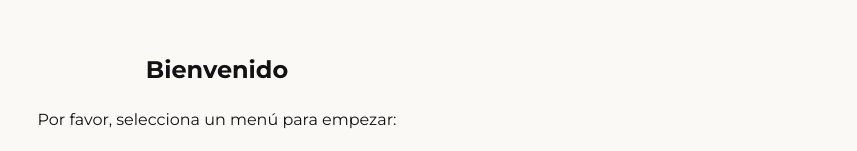
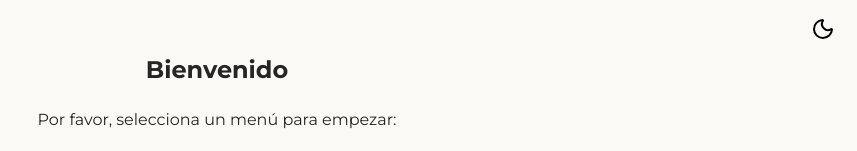
Before and after one commit to juanjosec5/lightweight-menu, a Vue app: page / in a window 1280 px wide. Shown: the top 151 px of the page, without its empty margins (423-1280 px from the left). Built offline with nearby package versions, Linux system fonts and the light colour scheme.

Commit message:
added light/dark mode functionality

```diff
--- a/package.json
+++ b/package.json
@@ -10,6 +10,7 @@
     "deploy": "gh-pages -d dist"
   },
   "dependencies": {
+    "lucide-vue-next": "^0.541.0",
     "vue": "^3.5.18"
   },
   "devDependencies": {
--- a/public/menus/coma-taco.json
+++ b/public/menus/coma-taco.json
@@ -12,7 +12,7 @@
   "categories": [
     {
       "id": "entrantes",
-      "label": "Entrantes",
+      "label": "Entradas",
       "items": [
         {
           "id": "caldo-birria",
@@ -162,7 +162,7 @@
     },
     {
       "id": "postres",
-      "label": "Siempre hay espacio para el postre",
+      "label": "Postres",
       "items": [
         {
           "id": "churros",
--- a/src/App.vue
+++ b/src/App.vue
@@ -1,8 +1,9 @@
 <script setup lang="ts">
-  import { ref } from "vue";
   import { useMenu } from "@/composables/useMenu";
   import { useMenuFromUrl } from "@/composables/useMenuFromUrl";
+  import { useTheme } from "@/composables/useTheme";
   import MenuCategory from "@/components/MenuCategory.vue";
+  import { Sun, Moon } from "lucide-vue-next"
 
   const KNOWN_MENUS = [
     "oda-bogota",
@@ -14,10 +15,15 @@
   ];
   const { menuId, invalidMenu, isMissingParam } = useMenuFromUrl(KNOWN_MENUS);
   const { data, loading, error, reload } = useMenu(menuId);
+const { isDark, toggle } = useTheme()
+
 </script>
 
 <template>
   <main class="wrap">
+  <button class="theme-toggle" @click="toggle">
+    <component :is="isDark ? Sun : Moon" :size="24" />
+  </button>
     <section v-if="isMissingParam" class="welcome">
       <h2>Bienvenido</h2>
       <p>Por favor, selecciona un menú para empezar:</p>
@@ -78,6 +84,16 @@
 </template>
 
 <style scoped>
+.theme-toggle {
+  position: fixed;
+  top: 1rem;
+  right: 1rem;
+  background: transparent;
+  outline: none;
+  border: none;
+
+}
+
   .wrap {
     max-width: 780px;
     margin: auto;
@@ -92,16 +108,16 @@
 
   .sub {
     margin: 0.25rem 0;
-    color: #444;
+    color: var(--bg);
   }
 
   .desc {
     margin: 0.25rem 0 1rem;
-    color: #555;
+    color: var(--bg);
   }
 
   .muted {
-    color: #777;
+    color: var(--bg);
   }
 
   .error {
--- a/src/components/MenuCategory.vue
+++ b/src/components/MenuCategory.vue
@@ -31,46 +31,61 @@
 
   const expanded = ref(false);
   const bodyEl = ref<HTMLElement | null>(null);
+  const btnEl = ref<HTMLElement | null>(null);
   const isAnimating = ref(false);
-  const TRANSITION_MS = 350; // match your CSS duration
 
   function openBody() {
-  const el = bodyEl.value
-  if (!el) return
-  isAnimating.value = true
-  el.style.marginTop = "1.5rem"
-  el.style.maxHeight = el.scrollHeight + "px"
+    const el = bodyEl.value;
+
+    if (!el) return;
+
+    isAnimating.value = true;
+    el.style.marginTop = "1.5rem";
+    el.style.maxHeight = el.scrollHeight + "px";
     // Allow natural growth after it opens
-  el.addEventListener("transitionend", onAfterOpen, { once: true })
+    el.addEventListener("transitionend", onAfterOpen, { once: true });
+
+    btnEl.value?.focus();
   }
 
-function onAfterOpen(e: Event) {
-  const el = bodyEl.value
-  if (!el) return
-  el.style.maxHeight = "none"
-  isAnimating.value = false
+  function onAfterOpen() {
+    const el = bodyEl.value;
+
+    if (!el) return;
+
+    el.style.maxHeight = "none";
+    isAnimating.value = false;
+
+    btnEl.value?.focus();
   }
 
   function closeBody() {
-  const el = bodyEl.value
-  if (!el) return
-  isAnimating.value = true
+    const el = bodyEl.value;
+    if (!el) return;
+    isAnimating.value = true;
     // If currently 'none', fix to current px so we can animate down
     if (el.style.maxHeight === "none") {
-    el.style.maxHeight = el.scrollHeight + "px"
+      el.style.maxHeight = el.scrollHeight + "px";
     }
     // Force reflow to ensure transition kicks in
-  void el.offsetHeight
-  el.style.marginTop = "0"
-  el.style.maxHeight = "0px"
-  el.addEventListener("transitionend", () => { isAnimating.value = false }, { once: true })
+    void el.offsetHeight;
+    el.style.marginTop = "0";
+    el.style.maxHeight = "0px";
+    el.addEventListener(
+      "transitionend",
+      () => {
+        isAnimating.value = false;
+      },
+      { once: true }
+    );
+    btnEl.value?.focus();
   }
 
+  function toggleContent() {
+    if (isAnimating.value) return;
 
-function toggleContent() {
-  if (isAnimating.value) return           // ← guard against double-clicks
-  expanded.value = !expanded.value
-  expanded.value ? openBody() : closeBody()
+    expanded.value = !expanded.value;
+    expanded.value ? openBody() : closeBody();
   }
 </script>
 
@@ -83,6 +98,7 @@ function toggleContent() {
         :aria-label="`Mostrar menu de ${category.label}`"
         :aria-expanded="expanded"
         :disabled="isAnimating"
+        ref="btnEl"
       >
         <span :class="['arrow', { 'arrow--expanded': expanded }]">&#8595;</span>
         <h3 class="cat__title-text">
@@ -136,14 +152,14 @@ function toggleContent() {
   .arrow {
     font-size: 1.5rem;
     position: absolute;
-    top: 0.6rem;
+    top: 0.8rem;
     right: 2rem;
     cursor: pointer;
     transition: transform 0.5s ease;
 
     &--expanded {
       transform: rotate(180deg);
-      transition: transform 0.3s ease;
+      transition: transform 0.5s ease;
     }
   }
 
@@ -163,7 +179,7 @@ function toggleContent() {
       gap: 1.5rem;
       max-height: 0;
       overflow: hidden;
-      transition: max-height 0.6s ease, margin-top 0.6s ease;
+      transition: max-height 0.5s ease, margin-top 0.5s ease;
     }
   }
 
@@ -174,8 +190,10 @@ function toggleContent() {
     justify-content: space-between;
     cursor: pointer;
     background: transparent;
-    border: 2px solid #121212;
-    padding: 0.5rem 0.75rem;
+    border: 2px solid var(--bg);
+    color: var(--bg);
+    padding: 0.75rem;
+    border-radius: .25rem;
     text-align: left;
 
     &-text {
@@ -184,16 +202,16 @@ function toggleContent() {
     }
 
     &:hover {
-      background-color: color.adjust(#faf9f6, $lightness: -10%);
+      background-color: var(--action);
     }
 
     &:active {
-      background-color: color.adjust(#faf9f6, $lightness: -15%);
+      background-color: var(--action);
     }
 
     &:focus {
-      outline: 3px solid #121212;
-      background-color: color.adjust(#faf9f6, $lightness: -15%);
+      outline: 3px solid var(--bg);
+      background-color: var(--action);
       outline-offset: 2px;
     }
   }
--- a/src/components/MenuItem.vue
+++ b/src/components/MenuItem.vue
@@ -40,7 +40,7 @@
     grid-template-columns: 1fr auto;
     gap: 12px;
     padding: 14px 0;
-    border-bottom: 1px solid #a3a3a3;
+    border-bottom: 1px solid var(--bg);
 
     &__body {
       display: flex;
@@ -54,11 +54,12 @@
   .item__title {
     margin: 0 0 4px;
     font-weight: 600;
+    font-size: 1.1rem;
   }
   .item__ingredients,
   .item__desc {
     margin: 0 0 6px;
-    color: #555;
+    color: hsla(var(--bg), .7);
     text-align: left;
   }
   .item__price {
--- /dev/null
+++ b/src/composables/useTheme.ts
@@ -0,0 +1,53 @@
+// src/composables/useTheme.ts
+import { ref, onMounted, computed, onBeforeUnmount } from "vue"
+
+export type Theme = "light" | "dark" | "system"
+
+export function useTheme() {
+  const theme = ref<Theme>("system")
+  let mql: MediaQueryList | null = null
+
+  const apply = (t: Theme) => {
+    const root = document.documentElement
+    if (t === "system") {
+      root.removeAttribute("data-theme")
+      localStorage.removeItem("theme")
+    } else {
+      root.setAttribute("data-theme", t)
+      localStorage.setItem("theme", t)
+    }
+    theme.value = t
+  }
+
+  const prefersDark = computed(() =>
+    typeof window !== "undefined"
+      ? window.matchMedia?.("(prefers-color-scheme: dark)")?.matches ?? false
+      : false
+  )
+
+  const effective = computed<Exclude<Theme, "system">>(() =>
+    theme.value === "system" ? (prefersDark.value ? "dark" : "light") : theme.value
+  )
+
+  const isDark = computed(() => effective.value === "dark")
+
+  onMounted(() => {
+    const saved = (localStorage.getItem("theme") as Theme) || "system"
+    apply(saved)
+    // keep in sync if OS theme changes while on "system"
+    mql = window.matchMedia("(prefers-color-scheme: dark)")
+    const handler = () => {
+      if (theme.value === "system") {
+        const root = document.documentElement
+        if (mql!.matches) root.removeAttribute("data-theme") // media query takes over
+        else root.removeAttribute("data-theme")
+      }
+    }
+    mql.addEventListener?.("change", handler)
+    onBeforeUnmount(() => mql?.removeEventListener?.("change", handler))
+  })
+
+  const toggle = () => apply(isDark.value ? "light" : "dark")
+
+  return { theme, effective, isDark, apply, toggle }
+}
--- a/src/style.css
+++ b/src/style.css
@@ -19,8 +19,9 @@ body {
   place-items: flex-start;
   min-width: 320px;
   min-height: 100vh;
-  background-color: #FAF9F6;
-  color: #121212;
+  background-color: var(--fg);
+  color: var(--bg);
+  transition: background-color 0.5s ease-in-out, color 0.5s ease-in-out;
 }
 
 #app {
--- /dev/null
+++ b/src/theme.css
@@ -0,0 +1,23 @@
+:root {
+  color-scheme: light;
+  --fg: #FAF9F6;
+  --bg: #252525;
+  --action: #dbdbdb;
+}
+
+/* Dark override */
+:root[data-theme="dark"] {
+  color-scheme: dark;
+  --fg: #252525;
+  --bg: #FAF9F6;
+  --action: #3f3f3f;
+}
+
+/* Optional: respect OS when no explicit data-theme */
+@media (prefers-color-scheme: dark) {
+  :root:not([data-theme="light"]) {
+    color-scheme: dark;
+    --fg: #252525;
+    --bg: #FAF9F6;
+  }
+}
```
Also changed, not shown: src/main.ts (+4 -3 lines), 1 other file (tests, documents, lock files or other folders). Lines whose indentation alone changed are shown as unchanged.
